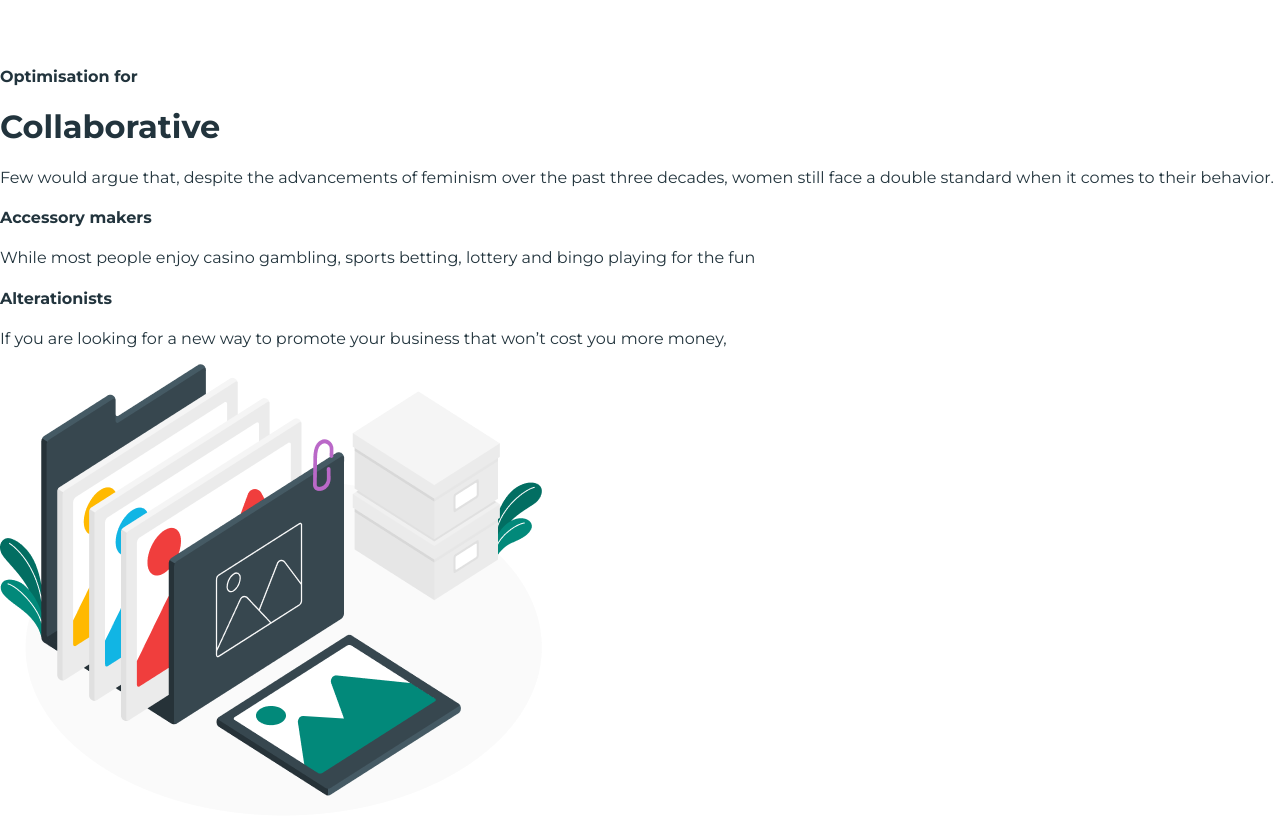
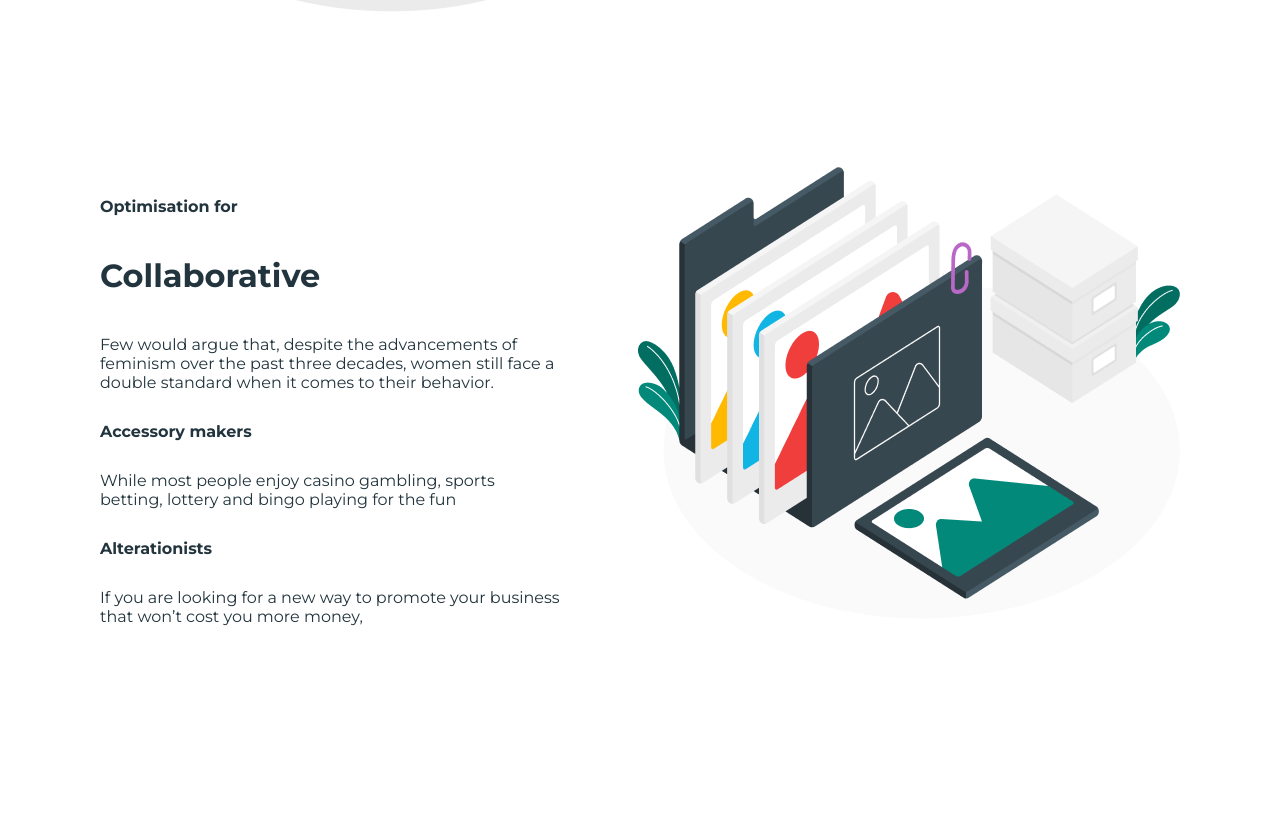
Before and after one commit to BakuEmilov/layout, a plain HTML site: page index.html in a window 1280 px wide. Shown: the part 2513-3333 px from the top of the page. After the commit the page ends 3305 px from the top, so only its background shows below. Drawn offline with Linux system fonts and the light colour scheme; a web font is replaced by a local one.

Commit message:
style container-5

```diff
--- a/style.css
+++ b/style.css
@@ -162,7 +162,7 @@ body {
 .container-3{
   max-width: 1080px;
   margin: 0 auto;
-  margin-bottom: 100px;
+  margin-bottom: 150px;
 }
 
 .container-3 .row{
@@ -182,7 +182,7 @@ body {
 .container-4 {
   max-width: 1080px;
   margin: 0 auto;
-  margin-bottom: 100px;
+  margin-bottom: 150px;
 }
 
 .container-4 .row{
@@ -214,3 +214,26 @@ body {
 .container-4 h1{
   margin: 40px 0;
 }
+
+.container-5 {
+  max-width: 1080px;
+  margin: 0 auto;
+  margin-bottom: 150px;
+}
+
+.container-5 .row{
+  display: flex;
+  justify-content: space-between;
+}
+
+.container-5 .col-7{
+  max-width: 460px;
+}
+
+.container-5 h1{
+  margin: 40px 0;
+}
+
+.container-5 h4{
+  margin: 30px 0;
+}
```
